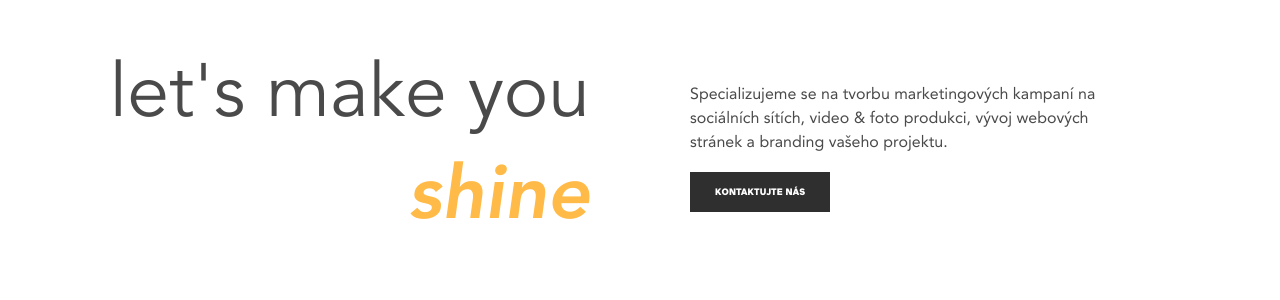
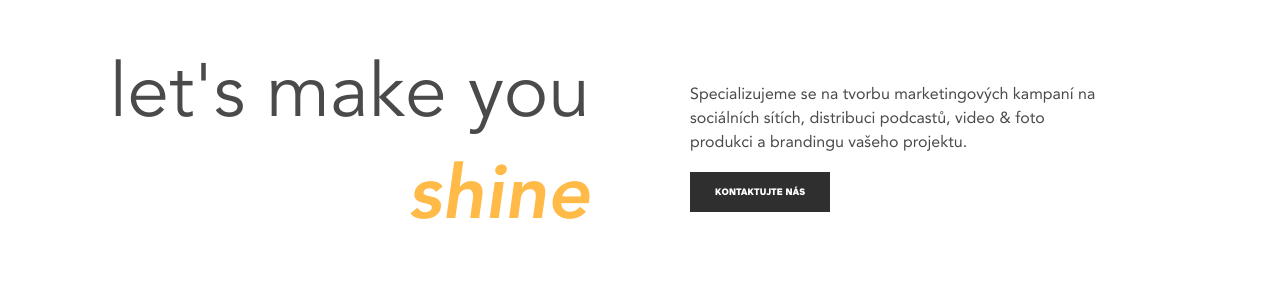
Before and after one commit to StyvekDrtic/palmmedia.cz, a Jekyll site: the page built from index.html, in a window 1280 px wide and 900 px high. Shown: the part 171-471 px from the top of the window. Built offline with Jekyll 4.4.1, drawn with Linux system fonts in a browser that asks for light colours; nearby versions of some CDN libraries; some web fonts are replaced.

Commit message:
rychla uprava

```diff
--- a/_includes/header.html
+++ b/_includes/header.html
@@ -34,7 +34,7 @@
         <a href="/video_photo_production">video &amp; photo produkce</a>
       </li>
       <li>
-        <a href="/website_development">vývoj webových stránek</a>
+        <a href="/voice">podcasty + hlas</a>
       </li>
       <li>
         <a class="closeButton">zavřít</a>
--- a/_includes/jumbotron.html
+++ b/_includes/jumbotron.html
@@ -3,7 +3,7 @@
     <h1>let's make you<br><span>shine</span></h1>
     <div class="mobileSplit wow fadeInLeft" data-wow-delay="1.5s"></div>
     <div class="descriptionJumb">
-      <p>Specializujeme se na tvorbu marketingových kampaní na sociálních sítích, video & foto produkci, vývoj webových stránek a branding vašeho projektu.</p>
+      <p>Specializujeme se na tvorbu marketingových kampaní na sociálních sítích, distribuci podcastů, video & foto produkci a brandingu vašeho projektu.</p>
       <a class="button" href="#contacts">KONTAKTUJTE NÁS</a>
     </div>
   </div>
```
Also changed, not shown: other parts of _includes/header.html (+1 -1 lines), 4 other files.
